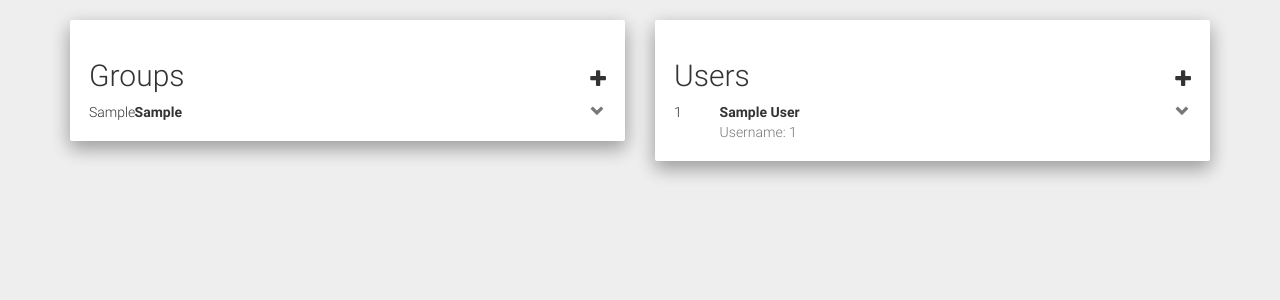
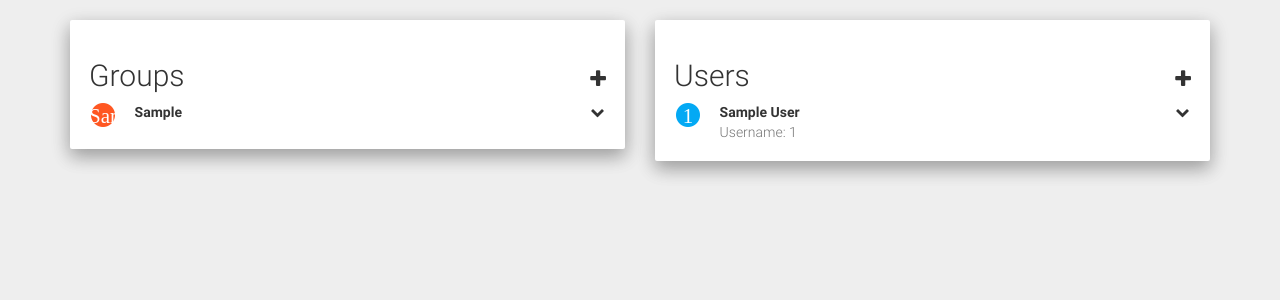
Before and after one commit to hechi/rooftop, a Django app: template rooftop/templates/adminpage.html in a window 1280 px wide. Shown: the part 60-360 px from the top of the page. Run offline with Django 3.2, Linux system fonts and the light colour scheme; tables that the repository leaves empty hold one stand-in row (values such as "Sample post"); the template is opened without the code that fills it: values that come from a table or form of the project are taken from there, most other values are stand-ins (such as "Sample title", 1, 10 or a date in 2020); some libraries are stand-ins or nearby versions.

Commit message:
added circles for user & groups in adminpanel

```diff
--- a/rooftop/templates/adminpage.html
+++ b/rooftop/templates/adminpage.html
@@ -32,11 +32,11 @@
                                 <button class="btn btn-sm btn-success" type="submit"
                                 data-toggle="tooltip"
                                 id = "addGroup"
-                                data-original-title="Add Group"><i class="glyphicon glyphicon-ok"></i></button>
+                                data-original-title="Add Group"><i class="fa fa-ok"></i></button>
                                 <button class="btn btn-sm btn-danger" type="button"
                                 data-toggle="tooltip"
                                 id = "cancelGroup"
-                                data-original-title="Cancel"><i class="glyphicon glyphicon-remove"></i></button>
+                                data-original-title="Cancel"><i class="fa fa-remove"></i></button>
                             </div>
                           </form>
                         </div>
@@ -46,16 +46,20 @@
             {% for g in ldapGroups %}
             <div class="row">
                 <div class="col-md-1">
-                    <span class="avatar">{{g.cnDisplay}}</span>
+                    <span class="fa fa-stack">
+                    <!-- TODO make this nice-->
+                        <i class="fa fa-circle fa-stack-2x" style="color: #ff5722;"></i>
+                        <p class="fa-stack-2x circle-text" style="color: white;">{{g.cnDisplay}}</p>
+                    </span>
                 </div>
                 <div class="col-md-10">
                     <strong>{{g.cn}}</strong><br>
                 </div>
-                <div class="col-md-1 dropdown-info" data-for=".{{g.cnDisplay}}">
-                    <i class="glyphicon glyphicon-chevron-down text-muted"></i>
+                <div class="col-md-1 dropdown-info" data-for=".{{g.cn}}">
+                    <i class="fa fa-chevron-down"></i>
                 </div>
             </div>
-            <div class="row info hidden {{g.cnDisplay}}">
+            <div class="row info hidden {{g.cn}}">
                 <div class="col-md-10 col-md-offset-1">
                     <div class="panel panel-primary">
                         <div class="panel-heading">
@@ -83,10 +87,10 @@
                                                 <td>
                                                     <ul>
                                                         {% for user in g.member %}
-                                                        <li>{{user}} <span class="delGroupUser glyphicon glyphicon-remove" groupid="{{g.cn}}" delUser="{{user}}"></span></li>
+                                                        <li>{{user}} <span class="delGroupUser fa fa-remove" groupid="{{g.cn}}" delUser="{{user}}"></span></li>
                                                         {% endfor %}
                                                         <span class="edit-group" groupid="{{g.cn}}" type="addMember">
-                                                            <li><span class="glyphicon glyphicon-plus" groupid="{{g.cn}}" delUser="{{user}}"></span></li>
+                                                            <li><span class="fa fa-plus" groupid="{{g.cn}}" delUser="{{user}}"></span></li>
                                                         </span>
                                                     </ul>
                                                     <select class="form-control hidden">
@@ -106,7 +110,7 @@
                             <button class="btn btn-sm btn-danger delGroup" type="button"
                             data-toggle="tooltip"
                             value = "{{g.cn}}"
-                            data-original-title="Remove this group"><i class="glyphicon glyphicon-remove"></i></button>
+                            data-original-title="Remove this group"><i class="fa fa-remove"></i></button>
                         </div>
                     </div>
                 </div>
@@ -143,11 +147,11 @@
                                 <button class="btn btn-sm btn-success" type="submit"
                                 data-toggle="tooltip"
                                 id = "addUser"
-                                data-original-title="Add Group"><i class="glyphicon glyphicon-ok"></i></button>
+                                data-original-title="Add Group"><i class="fa fa-ok"></i></button>
                                 <button class="btn btn-sm btn-danger" type="button"
                                 data-toggle="tooltip"
                                 id = "cancelUser"
-                                data-original-title="Cancel"><i class="glyphicon glyphicon-remove"></i></button>
+                                data-original-title="Cancel"><i class="fa fa-remove"></i></button>
                             </div>
                           </form>
                     </div>
@@ -156,14 +160,18 @@
             {% for u in ldapUsers %}
             <div class="row">
                 <div class="col-md-1">
-                    <span class="avatar">{{u.user.getUid|slice:":1"|title}}</span>
+                <span class="fa fa-stack">
+                    <!-- TODO make this nice-->
+                        <i class="fa fa-circle fa-stack-2x" style="color: #03a9f4;"></i>
+                        <p class="fa-stack-2x circle-text" style="color: white;">{{u.user.getUid|slice:":1"|title}}</p>
+                    </span>
                 </div>
                 <div class="col-md-10">
                     <strong>{{u.user.getDisplayname}}</strong><br>
                     <span class="text-muted">Username: {{u.user.getUid}}</span>
                 </div>
                 <div class="col-md-1 dropdown-info" data-for=".{{u.user.getUidWithoutDots}}">
-                    <i class="glyphicon glyphicon-chevron-down text-muted"></i>
+                    <i class="fa fa-chevron-down"></i>
                 </div>
             </div>
             <div class="row info hidden {{u.user.getUidWithoutDots}}">
@@ -216,7 +224,7 @@
                             <button class="btn btn-sm btn-danger delUser" type="button"
                             data-toggle="tooltip"
                             value = "{{u.user.getUid}}"
-                            data-original-title="Remove this user"><i class="glyphicon glyphicon-remove"></i></button>
+                            data-original-title="Remove this user"><i class="fa fa-remove"></i></button>
                         </div>
                     </div>
                 </div>
```
